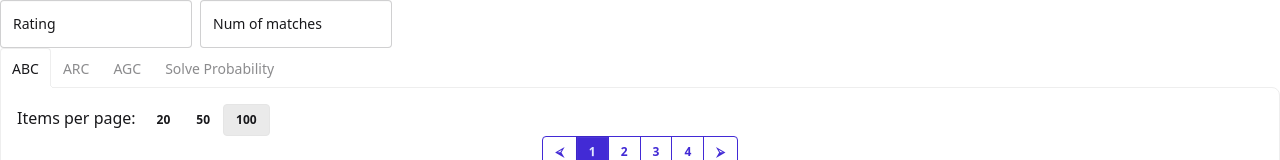
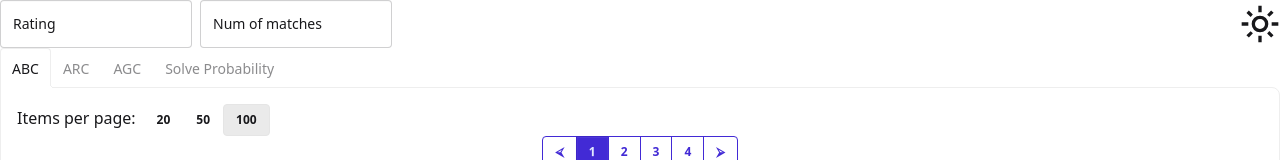
Before and after one commit to matcher9131/atcoder-difficulty, a React (Vite) app: page / in a window 1280 px wide. Shown: the top 160 px of the page. Built offline with nearby package versions, Linux system fonts and the light colour scheme.

Commit message:
Add ThemeSelector

```diff
--- a/index.html
+++ b/index.html
@@ -1,5 +1,5 @@
 <!doctype html>
-<html>
+<html data-theme="light">
 
 <head>
   <meta charset="UTF-8" />
--- a/src/features/header/components/pageHeader/PageHeader.tsx
+++ b/src/features/header/components/pageHeader/PageHeader.tsx
@@ -1,10 +1,12 @@
 import type { ReactNode } from "react";
 import { RatingInputContianer } from "../../../rating/components/ratingInput";
+import { ThemeSelectorContainer } from "../../../settings/components/themeSelector";
 
 export const PageHeader = (): ReactNode => {
     return (
-        <div className="w-full flex">
-            <RatingInputContianer />
+        <div className="w-full flex justify-between">
+            <RatingInputContianer className="mr-auto" />
+            <ThemeSelectorContainer />
         </div>
     );
 };
--- a/src/features/rating/components/ratingInput/RatingInput.tsx
+++ b/src/features/rating/components/ratingInput/RatingInput.tsx
@@ -1,3 +1,4 @@
+import clsx from "clsx";
 import type { ChangeEventHandler, ReactNode, Ref } from "react";
 
 export type RatingInputProps = {
@@ -5,6 +6,7 @@ export type RatingInputProps = {
     readonly handleRatingChange: ChangeEventHandler<HTMLInputElement>;
     readonly numContestsInputRef: Ref<HTMLInputElement>;
     readonly handleNumContestsChange: ChangeEventHandler<HTMLInputElement>;
+    readonly className?: string;
 };
 
 export const RatingInput = ({
@@ -12,9 +14,10 @@ export const RatingInput = ({
     handleRatingChange,
     numContestsInputRef,
     handleNumContestsChange,
+    className,
 }: RatingInputProps): ReactNode => {
     return (
-        <div className="text-left flex gap-x-2">
+        <div className={clsx("text-left", "flex", "gap-x-2", className)}>
             <label className="input input-lg validator w-48">
                 <span className="text-sm">Rating</span>
                 <input
--- a/src/features/rating/components/ratingInput/RatingInputContainer.tsx
+++ b/src/features/rating/components/ratingInput/RatingInputContainer.tsx
@@ -2,7 +2,7 @@ import type { ReactNode } from "react";
 import { useRatingInput } from "./useRatingInput";
 import { RatingInput } from "./RatingInput";
 
-export const RatingInputContianer = (): ReactNode => {
+export const RatingInputContianer = ({ className }: { readonly className?: string }): ReactNode => {
     const props = useRatingInput();
-    return <RatingInput {...props} />;
+    return <RatingInput {...props} className={className} />;
 };
--- /dev/null
+++ b/src/features/settings/components/themeSelector/ThemeSelector.tsx
@@ -0,0 +1,32 @@
+import type { ChangeEventHandler, ReactNode } from "react";
+
+export type ThemeSelectorProps = {
+    readonly isDarkMode: boolean;
+    readonly onChange: ChangeEventHandler<HTMLInputElement>;
+};
+
+export const ThemeSelector = ({ isDarkMode, onChange }: ThemeSelectorProps): ReactNode => {
+    return (
+        <label className="swap swap-rotate">
+            <input type="checkbox" checked={isDarkMode} onChange={onChange} className="theme-controller" value="dark" />
+            <svg
+                xmlns="http://www.w3.org/2000/svg"
+                role="img"
+                aria-label="Enable dark mode"
+                viewBox="0 -960 960 960"
+                className="swap-off h-10 w-10 fill-current"
+            >
+                <path d="M480-360q50 0 85-35t35-85q0-50-35-85t-85-35q-50 0-85 35t-35 85q0 50 35 85t85 35Zm0 80q-83 0-141.5-58.5T280-480q0-83 58.5-141.5T480-680q83 0 141.5 58.5T680-480q0 83-58.5 141.5T480-280ZM200-440H40v-80h160v80Zm720 0H760v-80h160v80ZM440-760v-160h80v160h-80Zm0 720v-160h80v160h-80ZM256-650l-101-97 57-59 96 100-52 56Zm492 496-97-101 53-55 101 97-57 59Zm-98-550 97-101 59 57-100 96-56-52ZM154-212l101-97 55 53-97 101-59-57Zm326-268Z" />
+            </svg>
+            <svg
+                xmlns="http://www.w3.org/2000/svg"
+                role="img"
+                aria-label="Disable dark mode"
+                viewBox="0 -960 960 960"
+                className="swap-on h-10 w-10 fill-current"
+            >
+                <path d="M480-120q-150 0-255-105T120-480q0-150 105-255t255-105q14 0 27.5 1t26.5 3q-41 29-65.5 75.5T444-660q0 90 63 153t153 63q55 0 101-24.5t75-65.5q2 13 3 26.5t1 27.5q0 150-105 255T480-120Zm0-80q88 0 158-48.5T740-375q-20 5-40 8t-40 3q-123 0-209.5-86.5T364-660q0-20 3-40t8-40q-78 32-126.5 102T200-480q0 116 82 198t198 82Zm-10-270Z" />
+            </svg>
+        </label>
+    );
+};
--- /dev/null
+++ b/src/features/settings/components/themeSelector/ThemeSelectorContainer.tsx
@@ -0,0 +1,8 @@
+import type { ReactNode } from "react";
+import { useThemeSelector } from "./useThemeSelector";
+import { ThemeSelector } from "./ThemeSelector";
+
+export const ThemeSelectorContainer = (): ReactNode => {
+    const props = useThemeSelector();
+    return <ThemeSelector {...props} />;
+};
--- /dev/null
+++ b/src/features/settings/components/themeSelector/index.ts
@@ -0,0 +1 @@
+export { ThemeSelectorContainer } from "./ThemeSelectorContainer";
--- /dev/null
+++ b/src/features/settings/components/themeSelector/useThemeSelector.ts
@@ -0,0 +1,14 @@
+import { useAtom } from "jotai";
+import type { ThemeSelectorProps } from "./ThemeSelector";
+import { isDarkModeAtom } from "../../models/isDarkMode";
+import type { ChangeEvent } from "react";
+
+export const useThemeSelector = (): ThemeSelectorProps => {
+    const [isDarkMode, setIsDarkMode] = useAtom(isDarkModeAtom);
+    return {
+        isDarkMode,
+        onChange: (e: ChangeEvent<HTMLInputElement>) => {
+            setIsDarkMode(e.target.checked);
+        },
+    };
+};
--- /dev/null
+++ b/src/features/settings/models/isDarkMode.ts
@@ -0,0 +1,3 @@
+import { atomWithStorage } from "jotai/utils";
+
+export const isDarkModeAtom = atomWithStorage("atcoder-difficulty-is-dark-mode", false);
```
